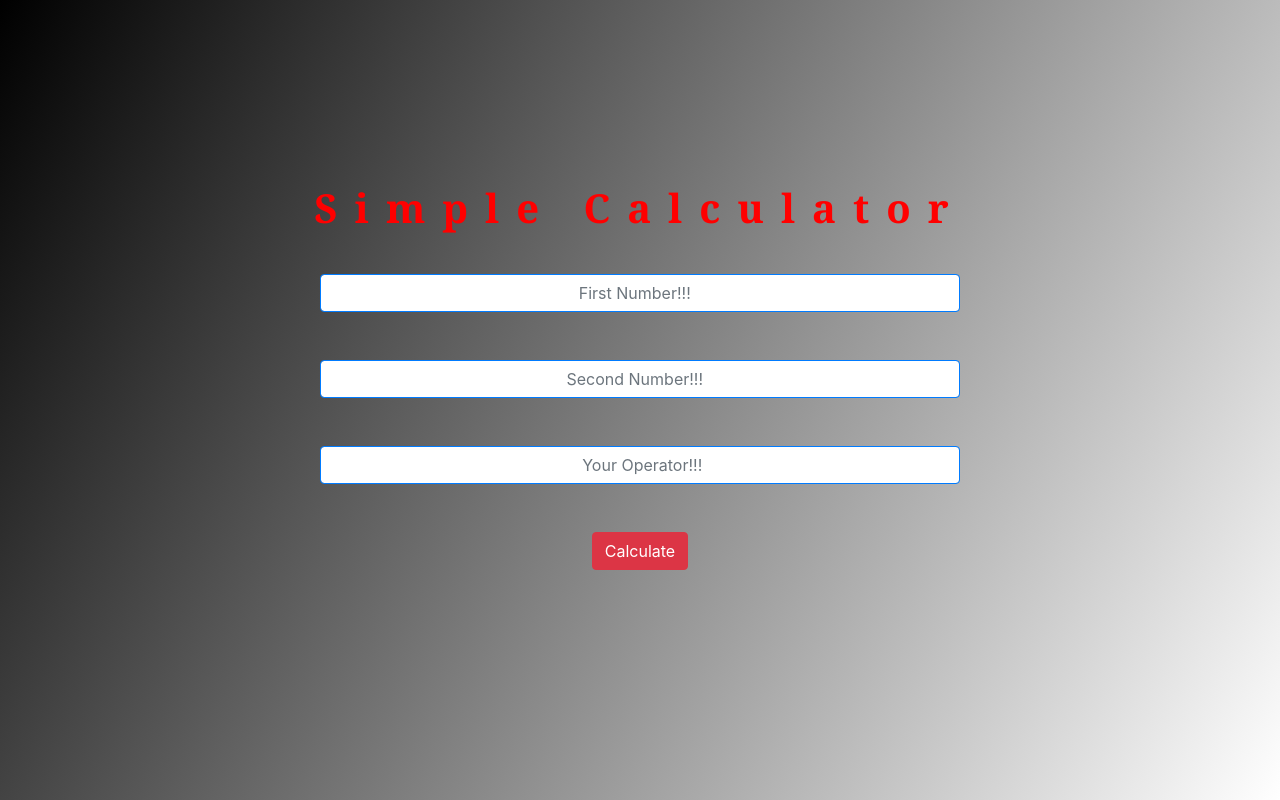
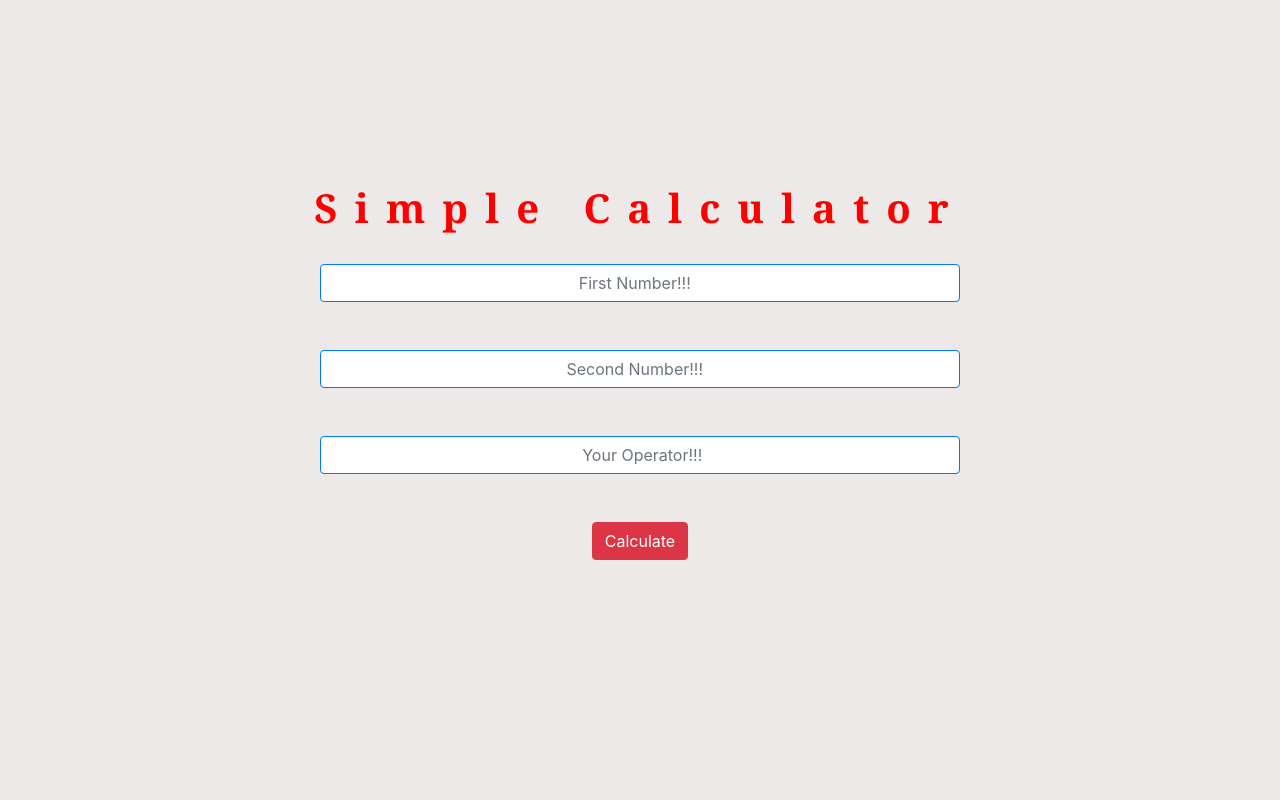
Before and after one commit to Mari-v49/Calculator, a plain HTML site: page index.html in a window 1280 px wide. Drawn offline with nearby package versions, Linux system fonts and the light colour scheme.

Commit message:
secound  commit

```diff
--- a/index.css
+++ b/index.css
@@ -17,7 +17,7 @@ html,body{
     flex-direction: column;
     justify-content: center;
     align-items: center;
-   background:linear-gradient( 120deg ,black,White );
+   background-color:rgb(238, 233, 233);
 }
  input{
 
@@ -26,7 +26,7 @@ html,body{
  }
 
  .counter{
-    padding: 10px;
+
     color:red;
     font-size: 40px;
     font-weight: bolder;
```
